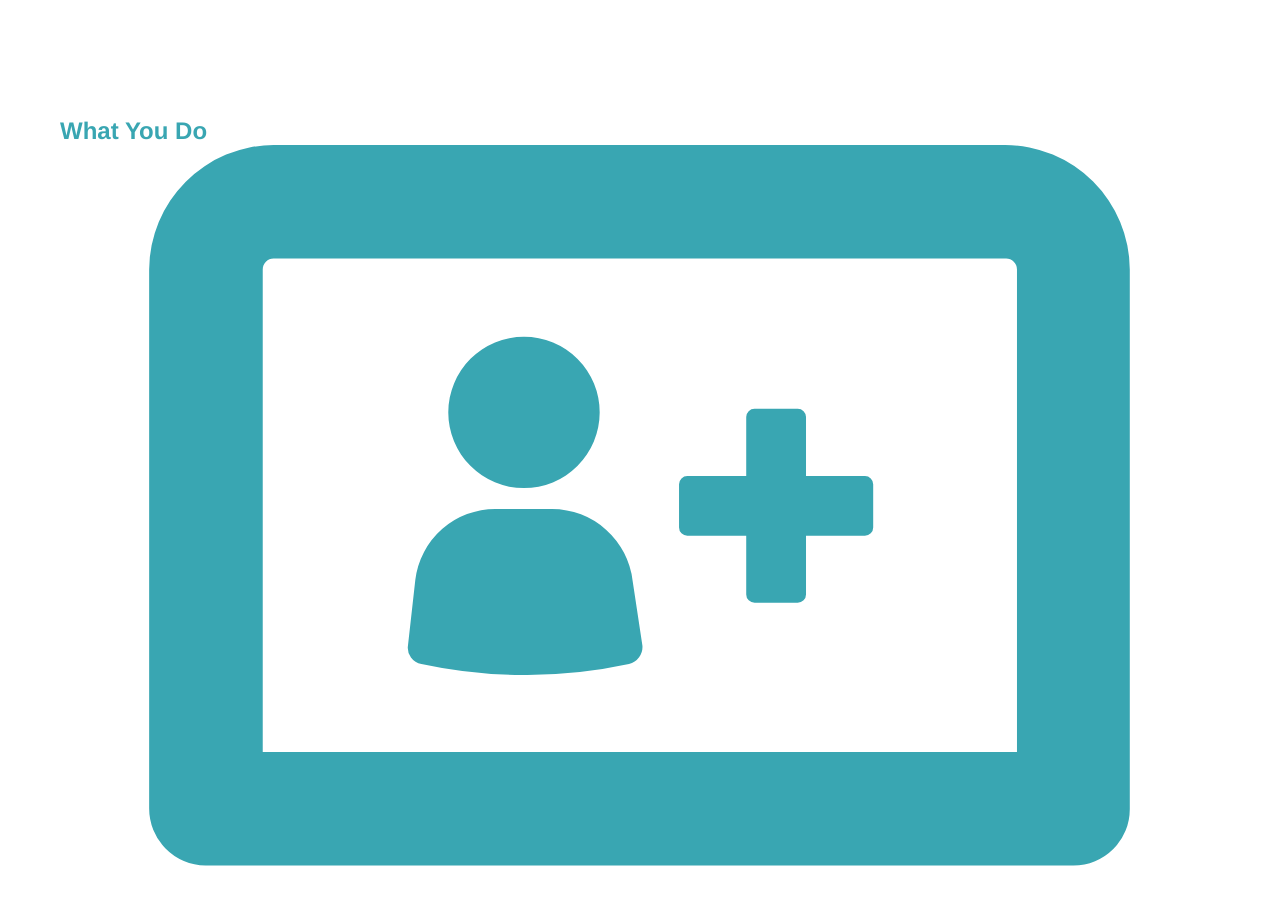
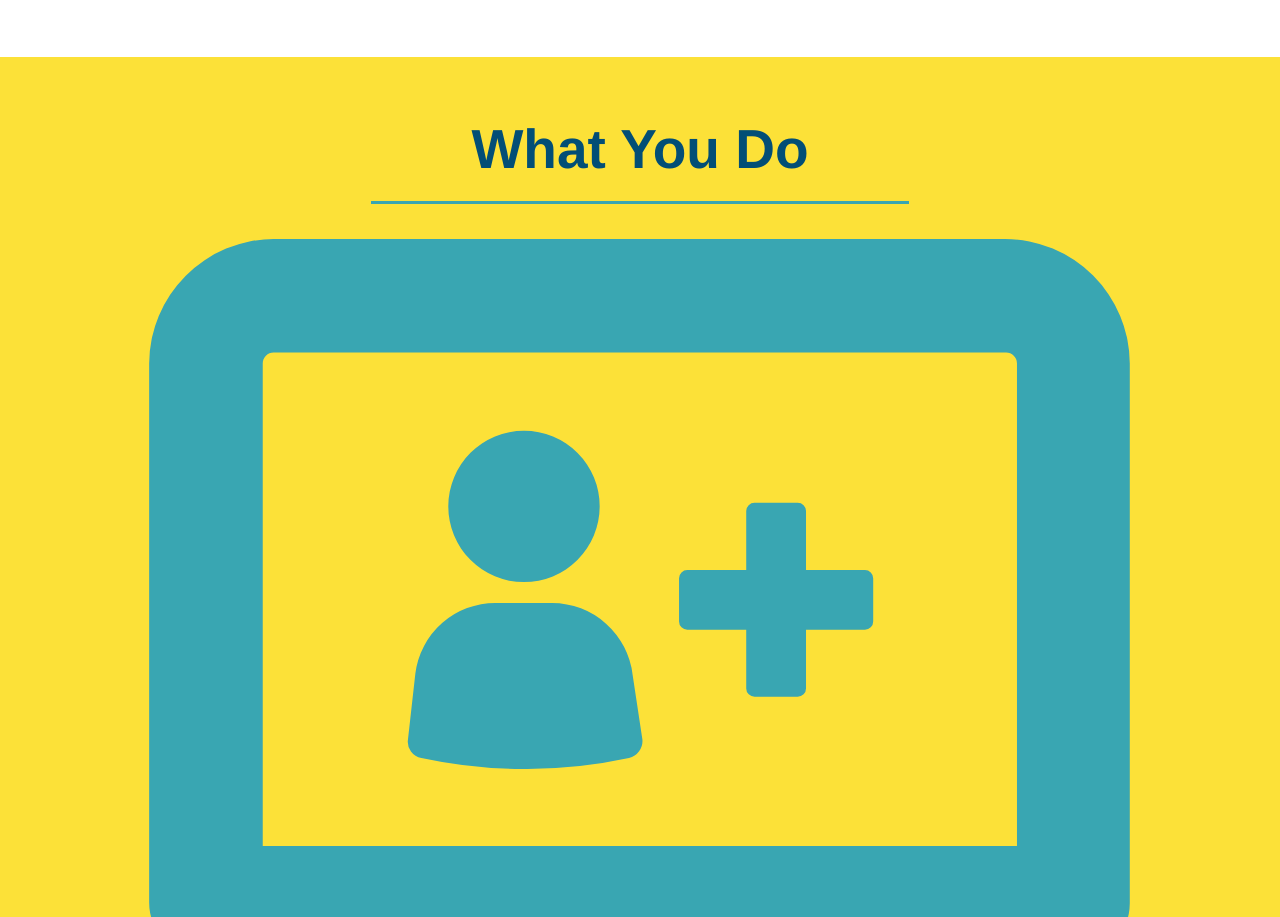
Before and after one commit to Booblays/run-buddy, a plain HTML site: page index.html in a window 1280 px wide. Shown: the part 935-1852 px from the top of the page. Drawn offline with Linux system fonts and the light colour scheme.

Commit message:
what we do, what you do

```diff
--- a/assets/css/style.css
+++ b/assets/css/style.css
@@ -123,6 +123,24 @@ h3 {
     font-size: 16px;
 }
 
+.section-title {
+    font-size: 55px;
+    color: #024e76;
+    margin-bottom: 35px;
+    padding: 0 100px 20px 100px;
+    display: inline-block;
+    border-bottom: 3px solid;
+}
+
+.primary-border {
+    border-color: #fce138;
+}
+
+.secondary-border {
+    border-color: #39a6b2;
+}
+
+/*What we Do*/
 .intro {
     text-align: center;
 }
@@ -135,12 +153,9 @@ h3 {
     margin: 0 auto;
 }
 
-.intro h2 {
-    font-size: 55px;
-    color: #024e76;
-    margin-bottom: 35px;
-    padding: 0 100px 20px 100px;
-    border-bottom: 3px solid;
-    border-color: #fce138;
-    display: inline-block;
+
+/*What you do*/
+.steps {
+    text-align: center;
+    background: #fce138;
 }
--- a/index.html
+++ b/index.html
@@ -60,15 +60,15 @@
         </section>
 
         <section id="what-we-do" class="intro">
-            <h2>What We Do</h2>
+            <h2 class="section-title primary-border">What We Do</h2>
             <p>
                 Lorem ipsum dolor sit amet consectetur, adipisicing elit. Neque voluptates odit beatae sed eveniet deleniti? Voluptatum cumque quia odio odit nam minus porro autem facere optio et, veniam, eius ex.
             </p>
         </section>
 
 
-        <section id="what-you-do">
-            <h2>What You Do</h2>
+        <section id="what-you-do" class="steps">
+            <h2 class="section-title secondary-border">What You Do</h2>
 
             <div>
                 <img src="./assets/css/images/step-1.svg" alt="">
```
